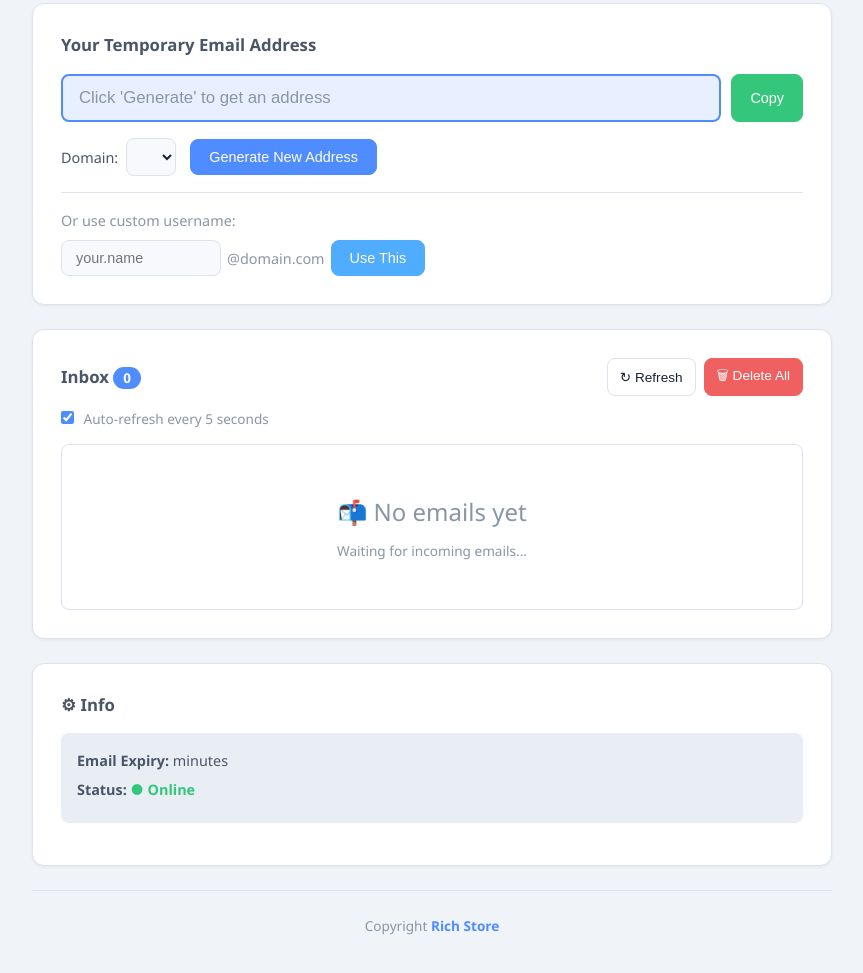
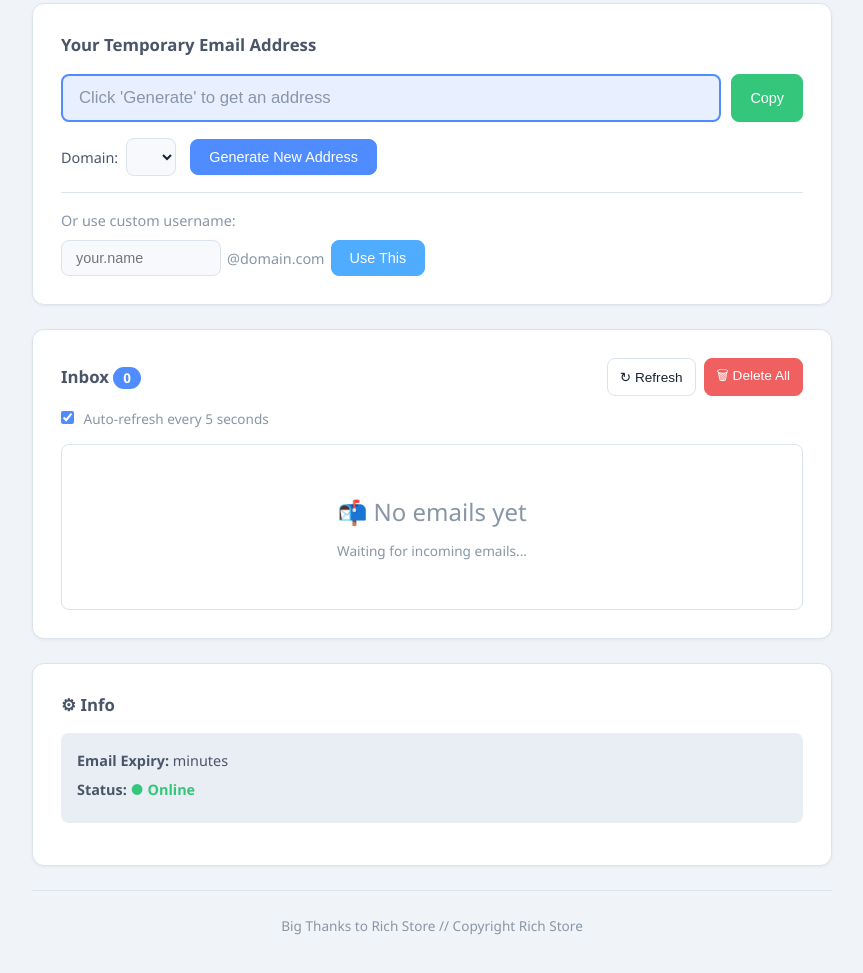
Before and after one commit to vaneshazayra-ops/private-email, a website: page public/index.html in a window 1280 px wide. Shown: the part 181-1154 px from the top of the page, without its empty margins (208-1071 px from the left). Drawn offline with Linux system fonts and the light colour scheme; no server answers.

Commit message:
Update index.html

```diff
--- a/public/index.html
+++ b/public/index.html
@@ -100,7 +100,7 @@
 
     <!-- Footer -->
     <footer class="footer">
-      <p>Copyright <a href="https://t.me/ChRichStore" target="_blank">Rich Store</a></p>
+      <p>Big Thanks to Rich Store // Copyright Rich Store</a></p>
     </footer>
   </div>
 
```
